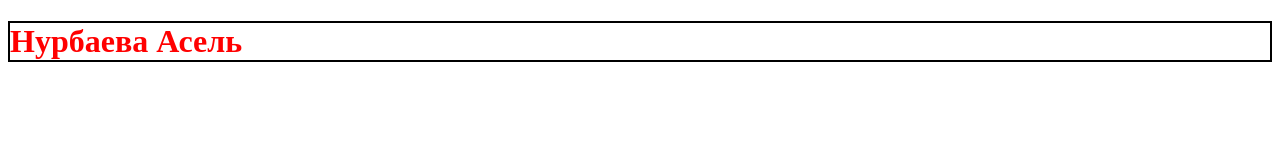
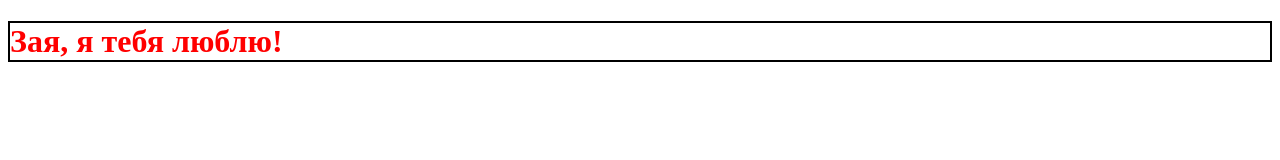
Before and after one commit to nuraselle/mq_diploma, a plain HTML site: page index.html in a window 1280 px wide. Drawn offline with Linux system fonts and the light colour scheme.

Commit message:
html change

```diff
--- a/index.html
+++ b/index.html
@@ -8,6 +8,6 @@
     <link rel="stylesheet" href="css/style.css">
 </head>
 <body>
-    <h1>Нурбаева Асель</h1>
+    <h1>Зая, я тебя люблю!</h1>
 </body>
 </html>
```
